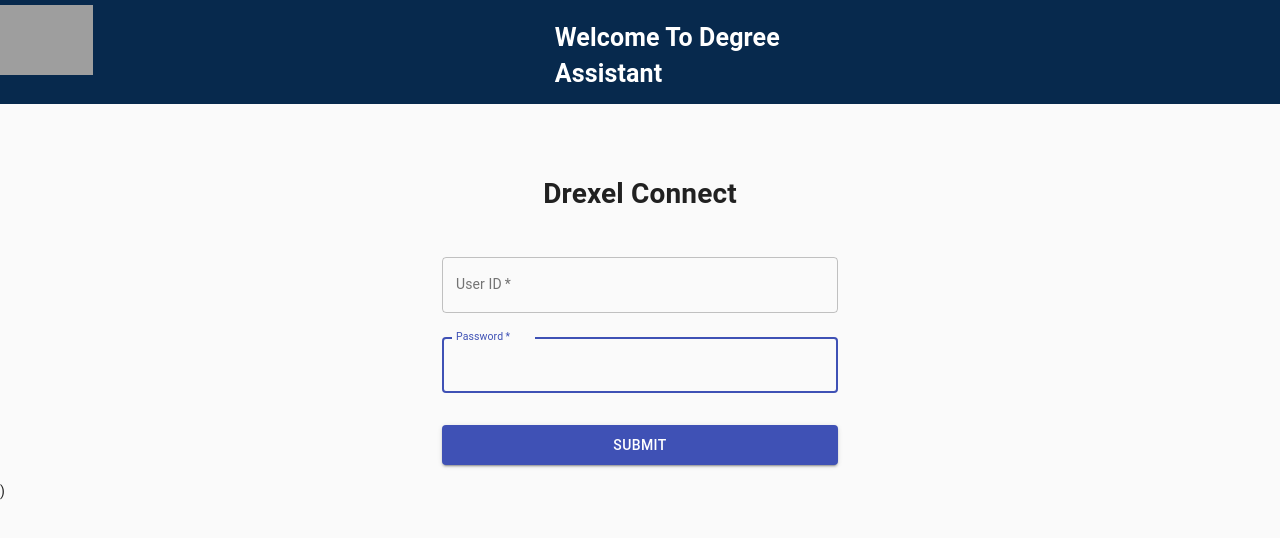
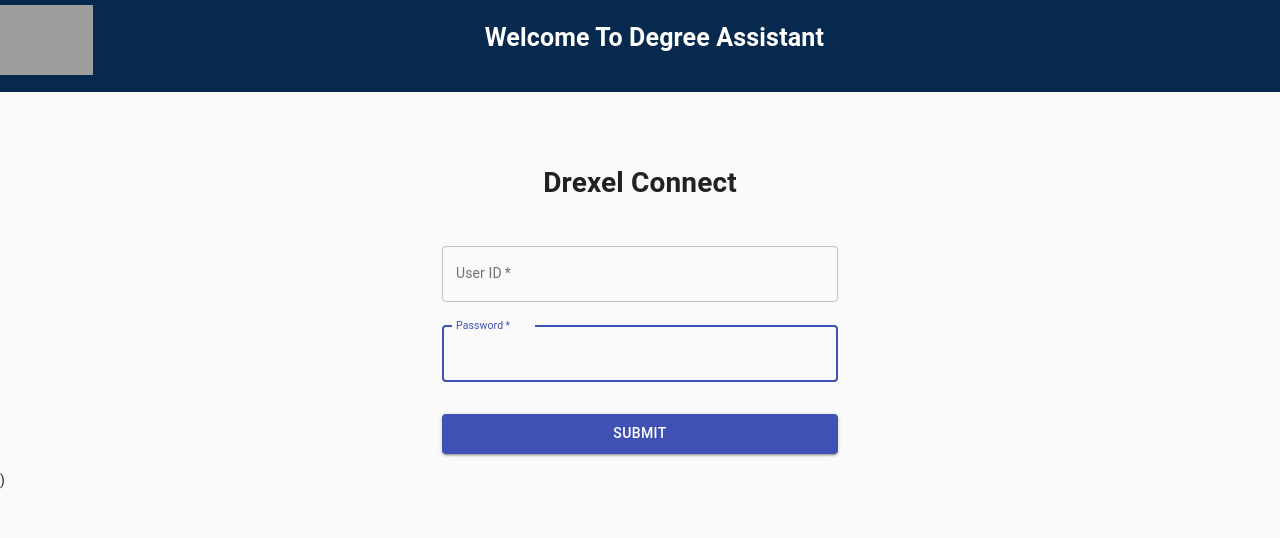
Before and after one commit to ibrahimkamal7/Drexel-Master-Degree-Assistant, a React (Create React App) app: page /#/ in a window 1280 px wide. Shown: the top 538 px of the page. Built offline with nearby package versions, Linux system fonts and the light colour scheme; grey boxes are pictures that could not be loaded.

Commit message:
updating README and small style fixes

```diff
--- a/src/Endpoints/Login.jsx
+++ b/src/Endpoints/Login.jsx
@@ -23,7 +23,7 @@
                 fontSize: "25px",
                 color: "white",
                 marginTop: "20px",
-                marginLeft: "120px"
+                marginLeft: "50px"
               }}
             >
               Welcome To Degree Assistant
```
Also changed, not shown: 2 other files (tests, documents, lock files or other folders).
